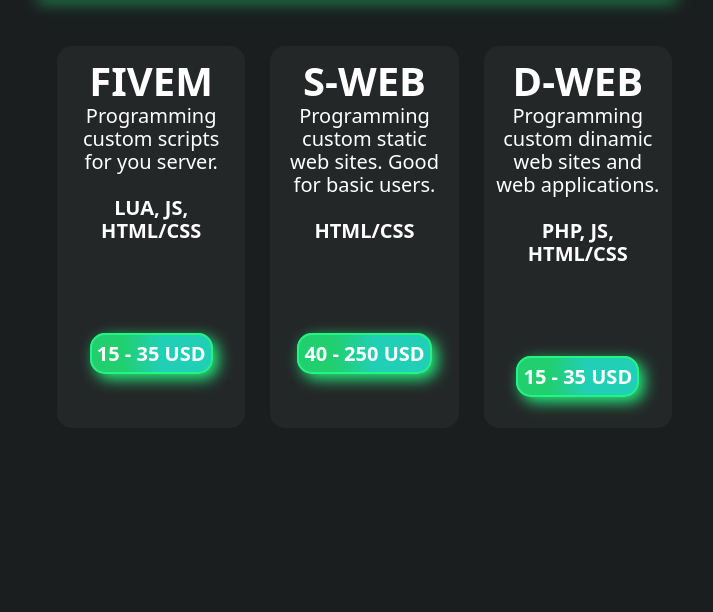
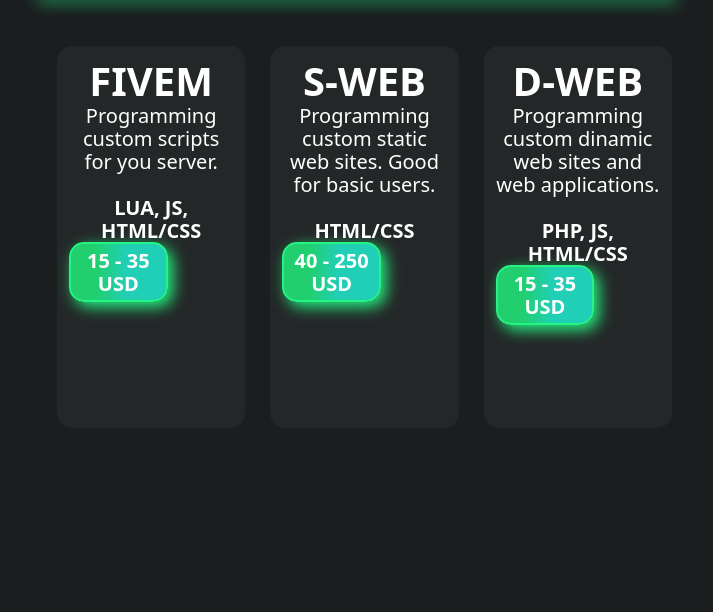
Before and after one commit to mYYcroSoft/mYYcroSoft.github.io, a PHP site: page / in a window 1280 px wide. Shown: the part 876-1488 px from the top of the page, without its empty margins (288-1001 px from the left). Run offline with PHP 8.4, Linux system fonts and the light colour scheme; some libraries are stand-ins or nearby versions.

Commit message:
Update css.css

```diff
--- a/assets/css.css
+++ b/assets/css.css
@@ -308,10 +308,12 @@ font-family: system-ui, -apple-system, BlinkMacSystemFont, 'Segoe UI', Roboto, O
 }
 
 .service-price{
-    position: relative;
+    display: block;
     top: 100px;
     background: linear-gradient(90deg, rgba(33,207,111,1) 26%, rgba(33,207,182,1) 58%, rgba(33,207,182,1) 100%);
     font-size: 20px;
+    max-width: 60%;
+    min-width: 60%;
     font-weight: 600;
     padding: 5px;
     border-radius: 15px;
@@ -320,9 +322,7 @@ font-family: system-ui, -apple-system, BlinkMacSystemFont, 'Segoe UI', Roboto, O
     box-shadow: #24f481 5px 5px 15px;
 }
 @media (max-width: 600px) {
-    .service-price {
-      font-size: 10px;
-    }
+
   }
 
 @media only screen and (min-width: 375px) and (max-width: 800px) {
@@ -336,6 +336,14 @@ font-family: system-ui, -apple-system, BlinkMacSystemFont, 'Segoe UI', Roboto, O
         min-width: 100%;
         max-width: 100%;
     }
+    .service-price {
+        font-size: 10px;
+        max-width: 60%;
+        min-width: 60%;
+      }
+      .service-text{
+        font-size: 10px;
+      }
 }
 
 .show-case-list{
```
